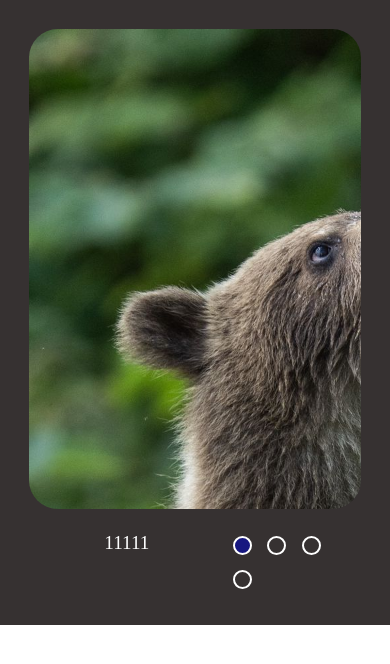
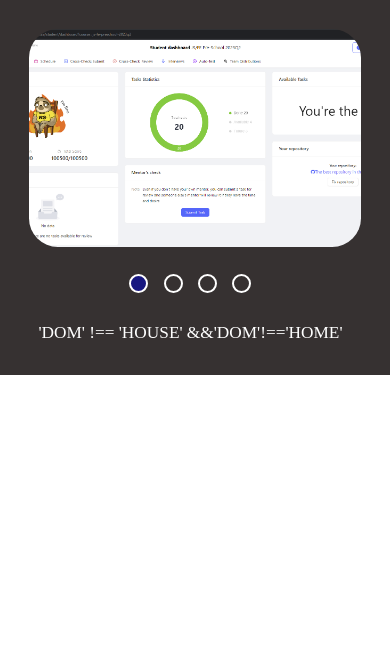
Before and after one commit to amelur/cssMemeSlider, a plain HTML site: page cssMemeSlider/index.html in a window 390 px wide. Drawn offline with Linux system fonts and the light colour scheme.

Commit message:
feat: add mem images and titles (Mon, Sep 18, 2023 01:05:44 AM)

```diff
--- a/cssMemeSlider/index.html
+++ b/cssMemeSlider/index.html
@@ -21,10 +21,14 @@
         </div>
         <div class="nav">
           <div class="nav__text">
-            <div class="text">11111</div>
-            <div class="text">22222</div>
-            <div class="text">33333</div>
-            <div class="text">44444</div>
+            <div class="text">
+              <p>'DOM' !== 'HOUSE' &&'DOM'!=='HOME'</p>
+            </div>
+            <div class="text"><p>Completed HTML test 100%</p></div>
+            <div class="text"><p>When you're a big optimist</p></div>
+            <div class="text">
+              <p>Not enough memes, do it yourself</p>
+            </div>
           </div>
           <div class="nav-btns">
             <label for="btn1"><div class="btn btn1"></div></label>
--- a/cssMemeSlider/style.css
+++ b/cssMemeSlider/style.css
@@ -161,20 +161,26 @@ html {
   flex: 0 0 100%;
   background-repeat: no-repeat;
   background-size: cover;
+  background-position: center;
   border-radius: 30rem;
 }
 
 .slide.s1 {
-  background-image: url(slides/1.jpg);
+  background-image: url(slides/1.png);
 }
 .slide.s2 {
-  background-image: url(slides/2.jpg);
+  background-image: url(slides/2.png);
 }
 .slide.s3 {
-  background-image: url(slides/3.jpg);
+  background-image: url(slides/3.png);
 }
 .slide.s4 {
-  background-image: url(slides/4.jpg);
+  background-image: url(slides/4.png);
+}
+
+.nav-btns {
+  display: flex;
+  padding-right: 10rem;
 }
 
 .btn {
@@ -247,13 +253,13 @@ label:hover {
 }
 
 .nav__text {
-  text-align: center;
+  width: min-content;
   font-size: 20rem;
   color: white;
-  display: flex;
+  display: inline-flex;
   overflow: hidden;
   transition: transform 0.5s ease;
-  padding: 5rem;
+  padding: 5rem 0 5rem 10rem;
 }
 
 .text {
@@ -278,3 +284,30 @@ label:hover {
   transition: all 1s ease;
   transform: translateX(-300%);
 }
+
+@media (max-width: 768px) {
+  .slides {
+    height: 350rem;
+  }
+  .nav {
+    flex-direction: column;
+    row-gap: 20rem;
+  }
+  .nav-btns {
+    order: -1;
+    align-self: center;
+  }
+
+  .nav__text {
+    align-self: flex-start;
+    font-size: 18rem;
+  }
+}
+
+@media (max-width: 500px) {
+  .slides {
+    height: 300rem;
+    height: 227rem;
+    font-size: 15rem;
+  }
+}
```
Also changed, not shown: cssMemeSlider/slides/1.jpg (deleted), cssMemeSlider/slides/1.png (added), cssMemeSlider/slides/2.jpg (deleted), cssMemeSlider/slides/2.png (added), cssMemeSlider/slides/3.jpg (deleted), cssMemeSlider/slides/3.png (added), cssMemeSlider/slides/4.jpg (deleted), 1 other file.
